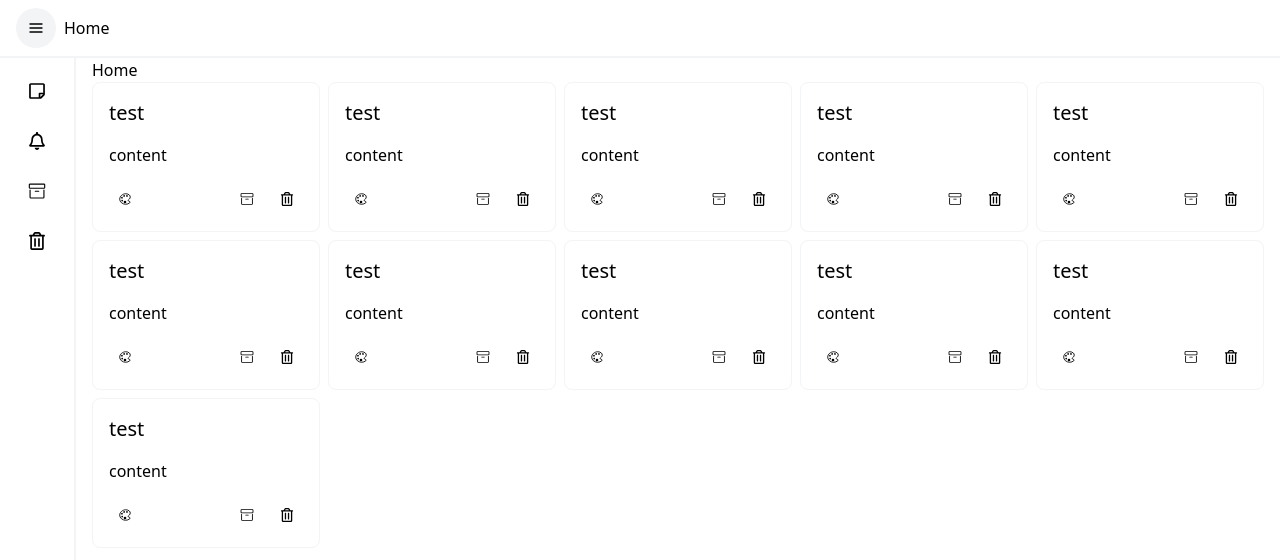
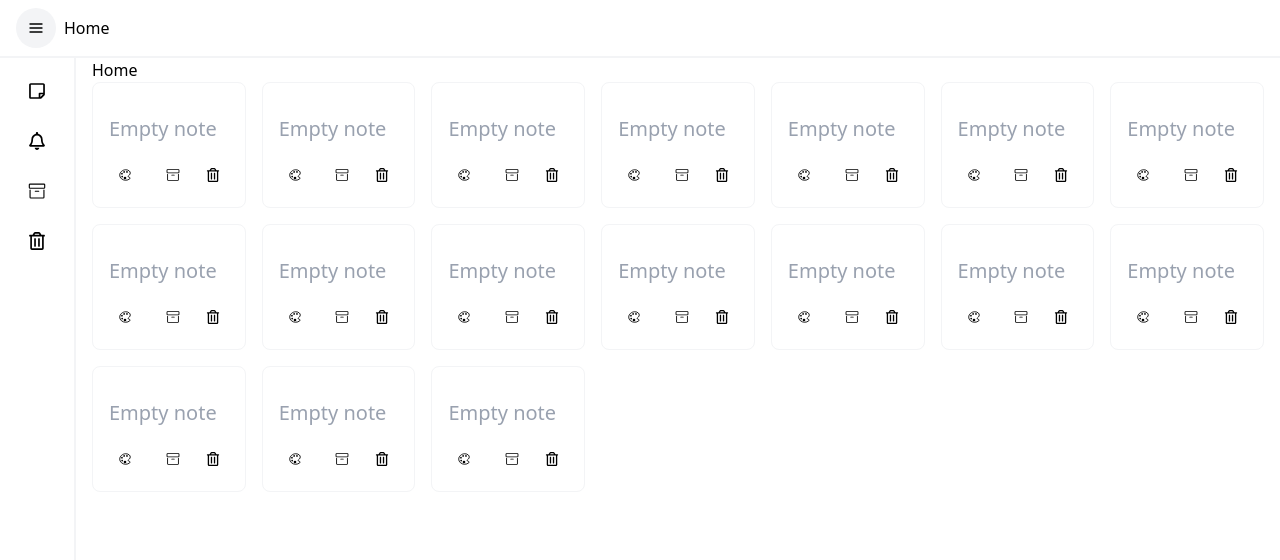
Before and after one commit to nickAndrey/todo-app, a React (Vite) app: page / in a window 1280 px wide. Shown: the top 560 px of the page. Built offline with nearby package versions, Linux system fonts and the light colour scheme.

Commit message:
Add modal component, add grid for note cards

```diff
--- a/package.json
+++ b/package.json
@@ -15,7 +15,9 @@
     "react": "^19.0.0",
     "react-dom": "^19.0.0",
     "react-icons": "^5.5.0",
+    "react-markdown": "^10.1.0",
     "react-router": "^7.5.1",
+    "remark-gfm": "^4.0.1",
     "tailwind-variants": "^1.0.0",
     "tailwindcss": "^4.1.4"
   },
--- a/src/components/UI/Card/Card.tsx
+++ b/src/components/UI/Card/Card.tsx
@@ -4,28 +4,50 @@ import { Button } from '..';
 import { FaRegTrashAlt } from 'react-icons/fa';
 import { GoArchive } from 'react-icons/go';
 import { IoColorPaletteOutline } from 'react-icons/io5';
+import Markdown from 'react-markdown';
+import remarkGfm from 'remark-gfm';
 
 type CardProps = {
-  title: string;
+  title?: string;
+  content?: string;
+  onColorChange?: () => void;
+  onArchiveNote?: () => void;
+  onDeleteNote?: () => void;
+  onEditNote?: () => void;
 };
 
-const Card: FC<CardProps> = ({ title }) => {
+const Card: FC<CardProps> = ({
+  title,
+  content,
+  onColorChange,
+  onArchiveNote,
+  onDeleteNote,
+  onEditNote,
+}) => {
   return (
     <article className="flex flex-col border border-gray-100 rounded-lg p-4 hover:shadow-md transition-all duration-200">
-      <h4 className="text-xl font-medium">{title}</h4>
+      {title && <h4 className="text-xl font-medium">{title}</h4>}
 
-      <section className="py-4">content</section>
+      <section className="py-4 flex-1" onClick={onEditNote}>
+        <div className="h-full line-clamp-20">
+          {content ? (
+            <Markdown remarkPlugins={[remarkGfm]}>{content}</Markdown>
+          ) : (
+            <h4 className="text-xl text-gray-400">Empty note</h4>
+          )}
+        </div>
+      </section>
 
       <footer className="flex gap-2 justify-end">
-        <Button variant="round" size="sm" className="bg-white mr-auto">
+        <Button variant="round" size="sm" className="bg-white mr-auto" onClick={onColorChange}>
           <IoColorPaletteOutline />
         </Button>
 
-        <Button variant="round" size="sm" className="bg-white">
+        <Button variant="round" size="sm" className="bg-white" onClick={onArchiveNote}>
           <GoArchive />
         </Button>
 
-        <Button variant="round" size="sm" className="bg-white">
+        <Button variant="round" size="sm" className="bg-white" onClick={onDeleteNote}>
           <FaRegTrashAlt />
         </Button>
       </footer>
--- /dev/null
+++ b/src/components/UI/Modal/Modal.tsx
@@ -0,0 +1,31 @@
+import { FC } from 'react';
+import { tv } from 'tailwind-variants';
+
+type ModalProps = {
+  onClose?: () => void;
+};
+
+const Modal: FC<ModalProps> = ({ onClose }) => {
+  const dialogStyles = tv({
+    slots: {
+      wrapper: 'fixed inset-0 z-50 flex items-center justify-center transition-all duration-200',
+      backdrop: 'absolute -inset-20 bg-black/10',
+      content: 'relative bg-white rounded-xl shadow-xl p-6 z-10 max-w-md w-full',
+    },
+  });
+
+  const { wrapper, backdrop, content } = dialogStyles();
+
+  return (
+    <div id="customModal" className={wrapper()}>
+      <div className={backdrop()} onClick={onClose}></div>
+
+      <div className={content()}>
+        Content here
+        <button onClick={onClose}>Close</button>
+      </div>
+    </div>
+  );
+};
+
+export default Modal;
--- /dev/null
+++ b/src/components/UI/Modal/index.ts
@@ -0,0 +1 @@
+export { default as Modal } from './Modal';
--- a/src/components/UI/index.ts
+++ b/src/components/UI/index.ts
@@ -1,2 +1,3 @@
 export * from './Button';
 export * from './Card';
+export * from './Modal';
--- a/src/pages/Home/Home.tsx
+++ b/src/pages/Home/Home.tsx
@@ -1,23 +1,53 @@
-import { Card } from '@/components/UI';
-import { FC } from 'react';
+import { Card, Modal } from '@/components/UI';
+import { FC, useState } from 'react';
+import { splitByColumns } from './utils/splitByColumns';
 
 const Home: FC = () => {
+  const [isDialogOpen, setIsDialogOpen] = useState(false);
+
+  const columns = splitByColumns(
+    [
+      { key: '', content: '' },
+      { key: '', content: '' },
+      { key: '', content: '' },
+      { key: '', content: '' },
+      { key: '', content: '' },
+      { key: '', content: '' },
+      { key: '', content: '' },
+      { key: '', content: '' },
+      { key: '', content: '' },
+      { key: '', content: '' },
+      { key: '', content: '' },
+      { key: '', content: '' },
+      { key: '', content: '' },
+      { key: '', content: '' },
+      { key: '', content: '' },
+      { key: '', content: '' },
+      { key: '', content: '' },
+    ],
+    7
+  );
+
   return (
     <div>
       <h4>Home</h4>
-      <div className="grid grid-cols-[repeat(auto-fill,minmax(200px,1fr))] gap-2">
-        <Card title="test" />
-        <Card title="test" />
-        <Card title="test" />
-        <Card title="test" />
-        <Card title="test" />
-        <Card title="test" />
-        <Card title="test" />
-        <Card title="test" />
-        <Card title="test" />
-        <Card title="test" />
-        <Card title="test" />
+
+      <div className="grid grid-cols-1 sm:grid-cols-2 md:grid-cols-3 lg:grid-cols-7 gap-4 items-start">
+        {columns.map((column, columnIndex) => (
+          <div className="grid gap-4 items-start" key={columnIndex}>
+            {column.map((item, itemIndex) => (
+              <Card
+                title={item.key as string}
+                content={item.content as string}
+                key={itemIndex}
+                onEditNote={() => setIsDialogOpen(true)}
+              />
+            ))}
+          </div>
+        ))}
       </div>
+
+      {isDialogOpen && <Modal onClose={() => setIsDialogOpen(false)} />}
     </div>
   );
 };
--- /dev/null
+++ b/src/pages/Home/utils/splitByColumns.ts
@@ -0,0 +1,10 @@
+export const splitByColumns = (array: Record<string, unknown>[], chunkSize: number = 3) => {
+  const result: Record<string, unknown>[][] = Array.from({ length: chunkSize }, () => []);
+
+  for (let i = 0; i < array.length; i++) {
+    const columnIndex = i % chunkSize;
+    result[columnIndex].push(array[i]);
+  }
+
+  return result;
+};
```
Also changed, not shown: 1 other file (tests, documents, lock files or other folders).
